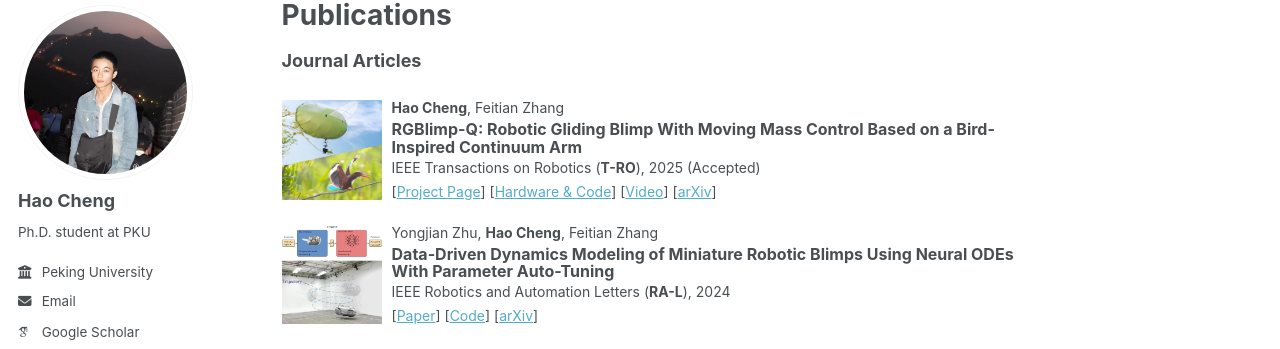
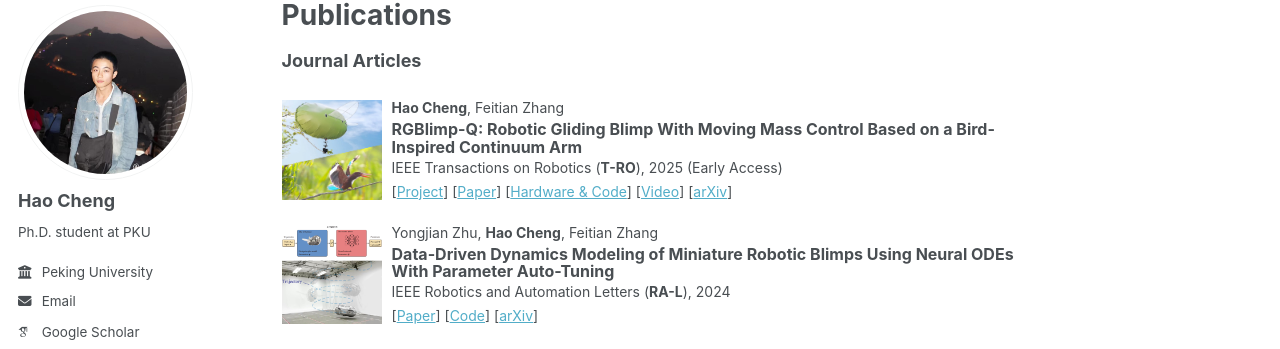
Before and after one commit to hc-Robotics/hc-Robotics.github.io, a Jekyll site: the page built from _pages/about.md, in a window 1280 px wide and 900 px high, scrolled down 1061 px. Shown: the part 101-450 px from the top of the window. Built offline with Jekyll 4.4.1, drawn with Linux system fonts in a browser that asks for light colours; some web fonts are replaced.

Commit message:
Update Publication

```diff
--- a/_pages/about.md
+++ b/_pages/about.md
@@ -59,9 +59,10 @@ redirect_from:
   <div>
     <div style="font-size: 14px; margin-bottom: 3px;"><strong>Hao Cheng</strong>, Feitian Zhang</div>
     <div style="font-weight: bold; font-size: 16px; line-height: 1.1;">RGBlimp-Q: Robotic Gliding Blimp With Moving Mass Control Based on a Bird-Inspired Continuum Arm</div>
-    <div style="font-size: 14px; margin-bottom: 3px;">IEEE Transactions on Robotics (<strong>T-RO</strong>), 2025 (Accepted)</div>
+    <div style="font-size: 14px; margin-bottom: 3px;">IEEE Transactions on Robotics (<strong>T-RO</strong>), 2025 (Early Access)</div>
     <div style="font-size: 14px;">
-      [<a href="https://rgblimp.github.io/" style="text-decoration: underline;">Project Page</a>]
+      [<a href="https://rgblimp.github.io/" style="text-decoration: underline;">Project</a>]
+      [<a href="https://ieeexplore.ieee.org/document/11129463" style="text-decoration: underline;">Paper</a>]
       [<a href="https://github.com/RGBlimp/RGBlimp-Q" style="text-decoration: underline;">Hardware & Code</a>]
       [<a href="https://youtu.be/yA_nncO6qE4" style="text-decoration: underline;">Video</a>]
       [<a href="https://arxiv.org/pdf/2406.10810" style="text-decoration: underline;">arXiv</a>]
```
